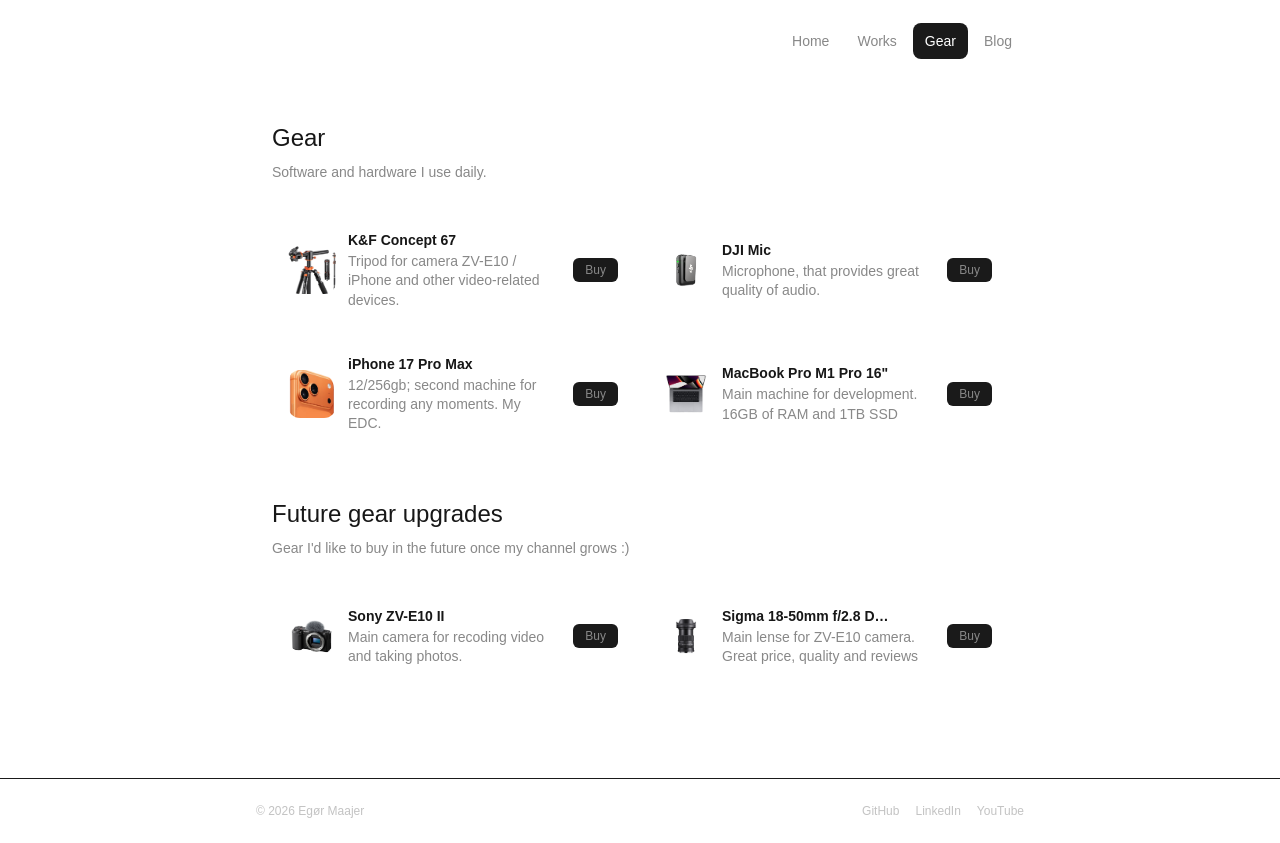
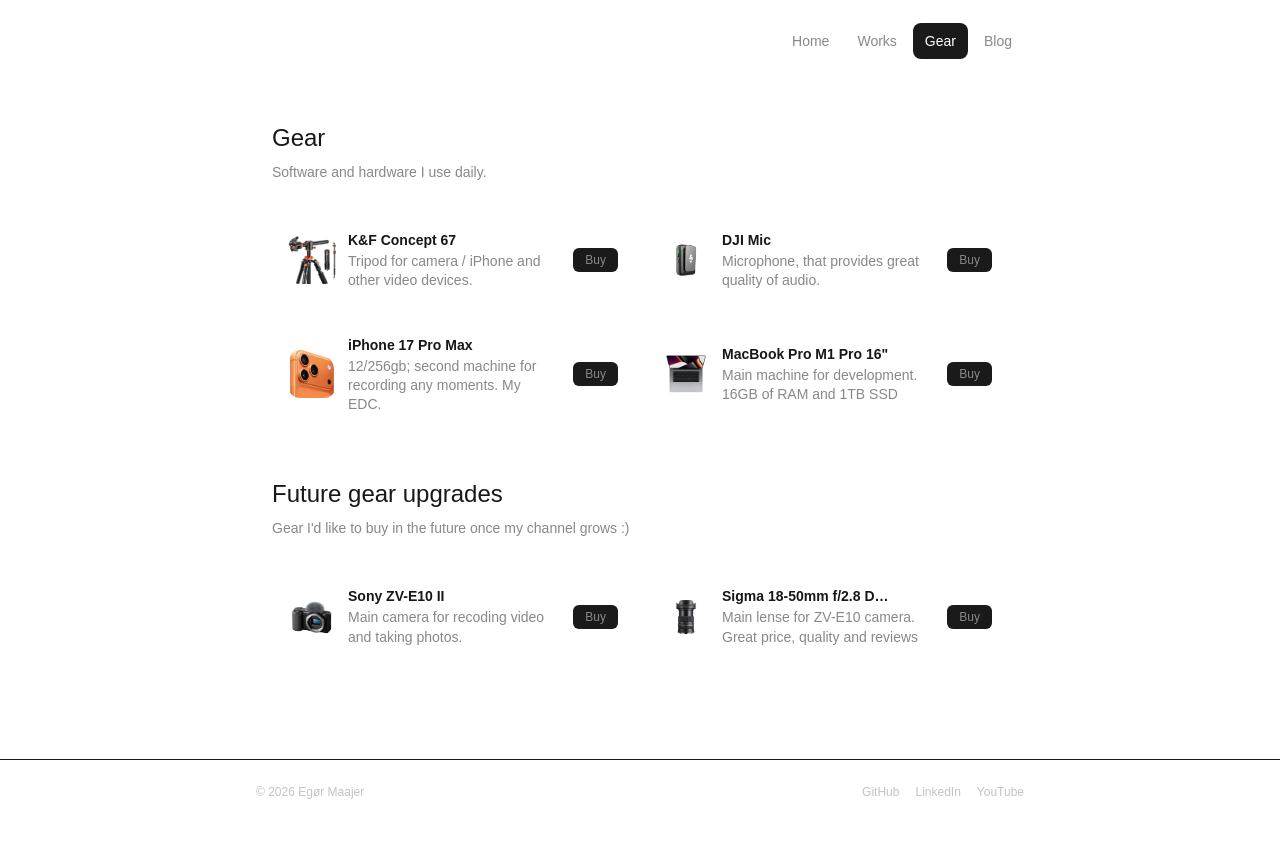
Before and after one commit to monokkai/maajer.io, a Next.js app: page /gear in a window 1280 px wide. Built offline with nearby package versions, Linux system fonts and the light colour scheme.

Commit message:
Update description for K&F Concept 67 tripod

```diff
--- a/app/gear/tools.ts
+++ b/app/gear/tools.ts
@@ -2,7 +2,7 @@
   {
     name: "K&F Concept 67",
     description:
-      "Tripod for camera ZV-E10 / iPhone and other video-related devices.",
+      "Tripod for camera / iPhone and other video devices.",
     icon: "/tripod.png",
     href: "https://www.amazon.com/Horizontal-Aluminum-T255A4-BH-28L-TM2515T1/dp/B07GKNYFSP",
     label: "Buy",
```
